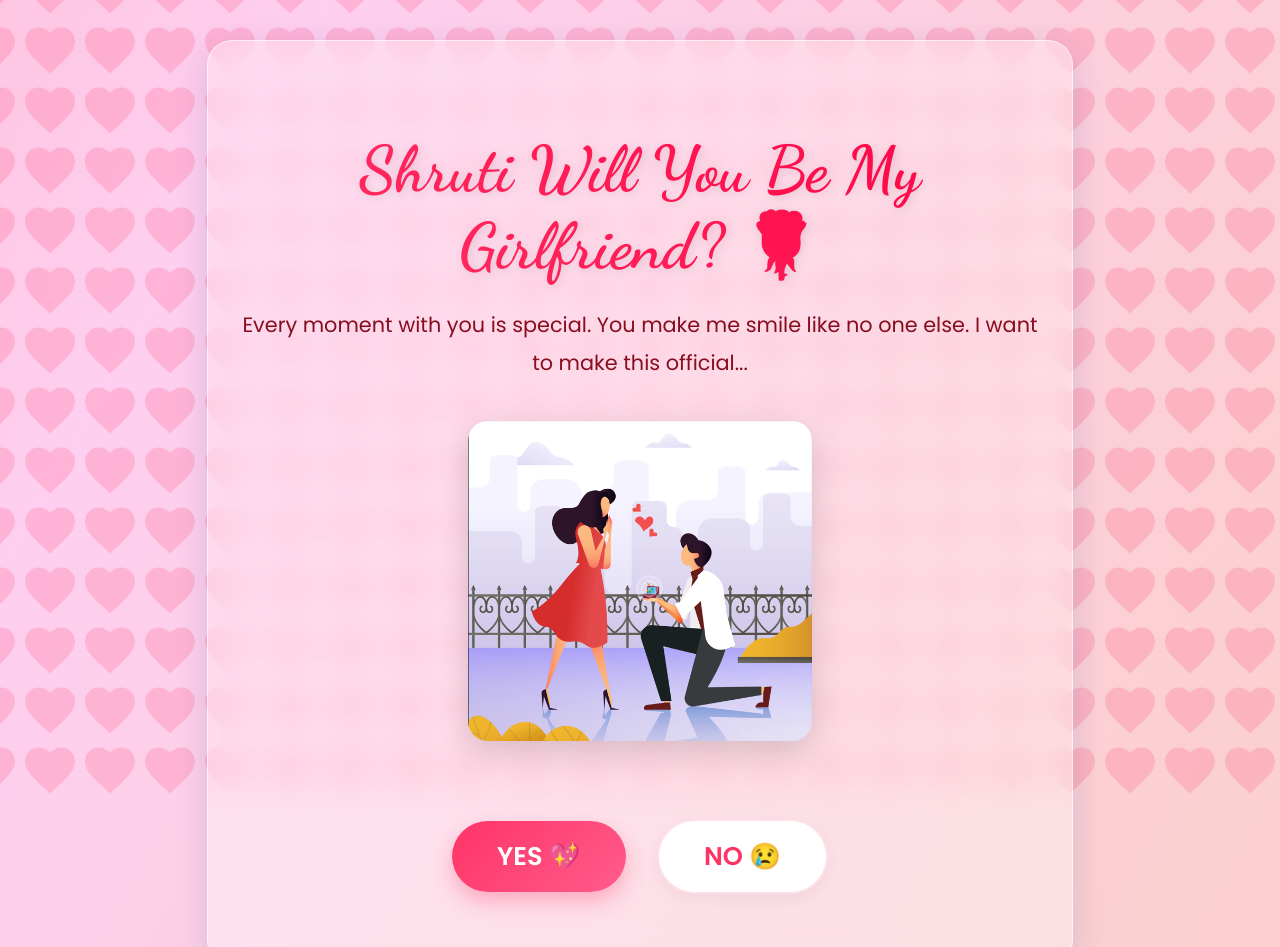
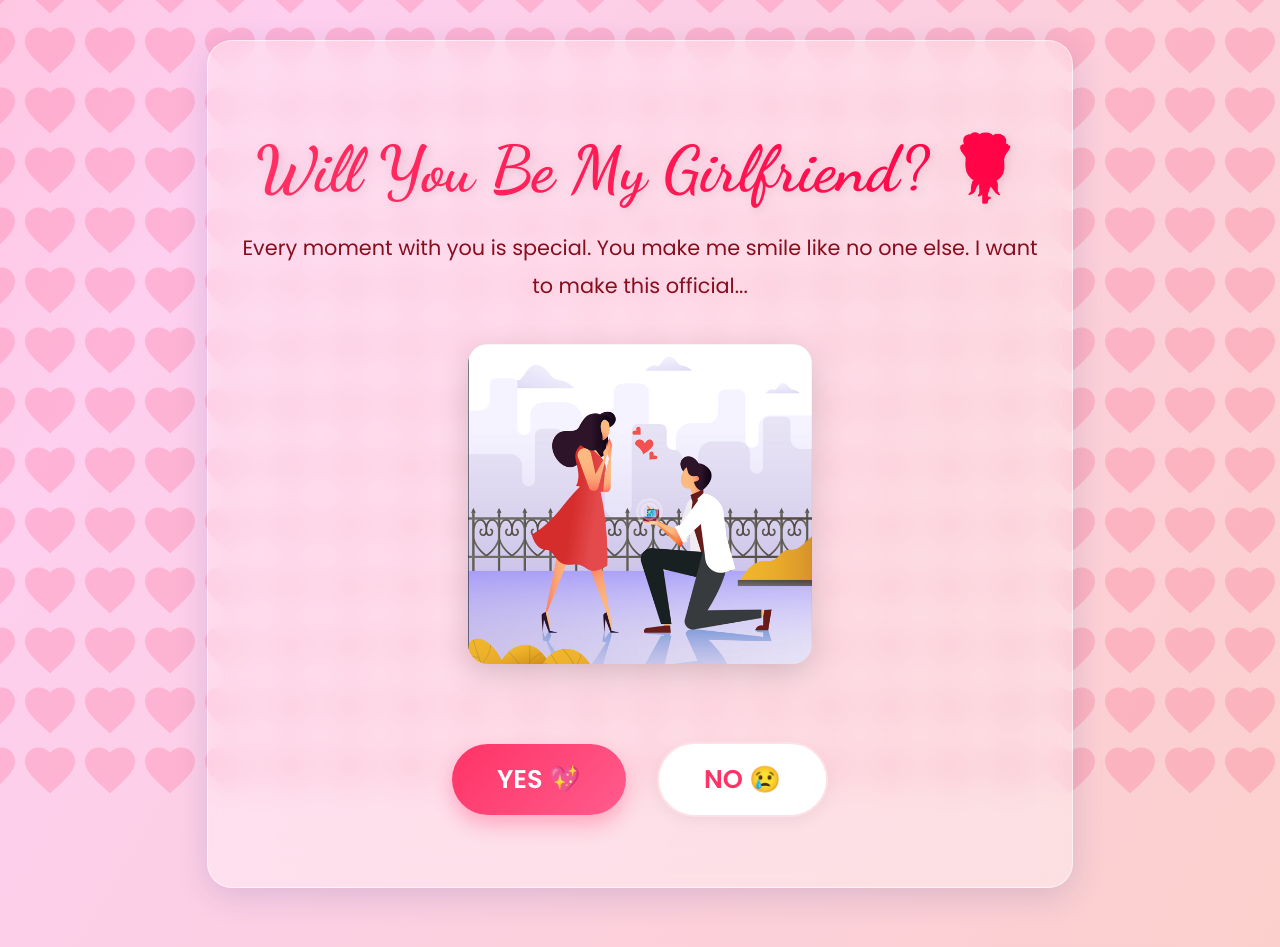
Before and after one commit to Pratik6527/PratikMondal, a plain HTML site: page index.html in a window 1280 px wide. Shown: the top 947 px of the page. Drawn offline with nearby package versions, Linux system fonts and the light colour scheme.

Commit message:
Update index.html

```diff
--- a/index.html
+++ b/index.html
@@ -4,7 +4,7 @@
 <head>
     <meta charset="UTF-8">
     <meta name="viewport" content="width=device-width, initial-scale=1.0">
-    <title>Shruti Will You Be My Girlfriend? 🌹</title>
+    <title> Will You Be My Girlfriend? 🌹</title>
     <link rel="stylesheet" href="style.css">
 
     <!-- Preload Critical Assets -->
@@ -23,7 +23,7 @@
 
     <div class="container">
         <header class="hero">
-            <h1 class="animate-pop-in">Shruti Will You Be My Girlfriend? 🌹</h1>
+            <h1 class="animate-pop-in"> Will You Be My Girlfriend? 🌹</h1>
             <p class="animate-fade-in">Every moment with you is special. You make me smile like no one else. I want
                 to make this official...</p>
             <div class="illustration-container animate-fade-in">
```
